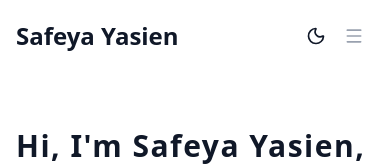
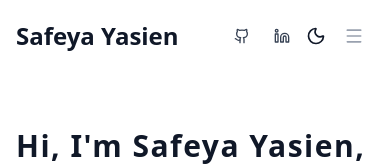
Before and after one commit to Safeya-Yasien/portfolio, a Next.js app: page / in a window 390 px wide. Shown: the top 166 px of the page. Built offline with nearby package versions, Linux system fonts and the light colour scheme.

Commit message:
update README.md and Navbar.tsx

```diff
--- a/src/components/common/Navbar.tsx
+++ b/src/components/common/Navbar.tsx
@@ -18,23 +18,40 @@ const Navbar = () => {
 
   return (
     <header className="fixed w-full z-50 bg-white/80 dark:bg-neutral-950/60 backdrop-blur-md border-b border-white/20 dark:border-neutral-700">
-      <div className="max-w-7xl mx-auto px-4 sm:px-6 lg:px-8 flex flex-wrap items-center justify-between py-4">
+      <div className="max-w-7xl mx-auto px-4 sm:px-6 lg:px-8 flex flex-wrap items-center justify-between py-4 gap-3">
         <Link
           href="/"
           className="flex items-center space-x-3 rtl:space-x-reverse"
         >
-          <span className="self-center text-2xl font-semibold whitespace-nowrap ">
+          <span className="self-center text-2xl font-semibold whitespace-nowrap">
             Safeya Yasien
           </span>
         </Link>
 
-        {/* menu bar */}
         <div className="flex items-center gap-2 md:hidden">
+          <Link
+            href="https://github.com/Safeya-Yasien"
+            target="_blank"
+            rel="noopener noreferrer"
+            className="rounded-full p-2 text-gray-700 transition hover:bg-blue-100 hover:text-blue-600 dark:text-gray-200 dark:hover:bg-blue-950 dark:hover:text-blue-400"
+            aria-label="Visit GitHub profile"
+          >
+            <Github className="h-4 w-4" />
+          </Link>
+          <Link
+            href="https://www.linkedin.com/in/safeya-yasien-2ba9b4260/"
+            target="_blank"
+            rel="noopener noreferrer"
+            className="rounded-full p-2 text-gray-700 transition hover:bg-blue-100 hover:text-blue-600 dark:text-gray-200 dark:hover:bg-blue-950 dark:hover:text-blue-400"
+            aria-label="Visit LinkedIn profile"
+          >
+            <Linkedin className="h-4 w-4" />
+          </Link>
           <ThemeSwitcher />
           <button
             data-collapse-toggle="navbar-default"
             type="button"
-            className="inline-flex items-center p-2 w-10 h-10 justify-center text-sm rounded-lg md:hidden focus:outline-none focus:ring-2  text-gray-400 hover:bg-gray-700 focus:ring-gray-600"
+            className="inline-flex items-center p-2 w-10 h-10 justify-center text-sm rounded-lg md:hidden focus:outline-none focus:ring-2 text-gray-400 hover:bg-gray-700 focus:ring-gray-600"
             aria-controls="navbar-default"
             aria-expanded="false"
             onClick={toggleMenu}
@@ -48,7 +65,7 @@ const Navbar = () => {
           className={`w-full md:block md:w-auto ${isOpen ? "" : "hidden"}`}
           id="navbar-default"
         >
-          <ul className="font-medium flex flex-col p-4 md:p-0 mt-4  md:flex-row md:space-x-8 rtl:space-x-reverse md:mt-0 transition-all">
+          <ul className="font-medium flex flex-col p-4 md:p-0 mt-4 md:flex-row md:space-x-8 rtl:space-x-reverse md:mt-0 transition-all">
             {navLinks.map((link, index) => {
               return (
                 <li key={index}>
@@ -69,24 +86,23 @@ const Navbar = () => {
           </ul>
         </div>
 
-        {/* social links */}
-        <ul className="hidden md:flex flex-wrap items-center text-sm font-medium  sm:mt-0">
-          {/* github */}
+        <ul className="hidden md:flex flex-wrap items-center text-sm font-medium sm:mt-0">
           <li>
             <Link
               href="https://github.com/Safeya-Yasien"
               target="_blank"
+              rel="noopener noreferrer"
               className="me-4 md:me-6 flex items-center text-xl transition hover:text-blue-600 dark:hover:text-blue-400"
               aria-label="go to github"
             >
               <Github />
             </Link>
           </li>
-          {/* linkedin */}
           <li>
             <Link
               href="https://www.linkedin.com/in/safeya-yasien-2ba9b4260/"
               target="_blank"
+              rel="noopener noreferrer"
               className="me-4 md:me-6 flex items-center text-xl transition hover:text-blue-600 dark:hover:text-blue-400"
               aria-label="go to linkedin"
             >
```
Also changed, not shown: 1 other file (tests, documents, lock files or other folders).
